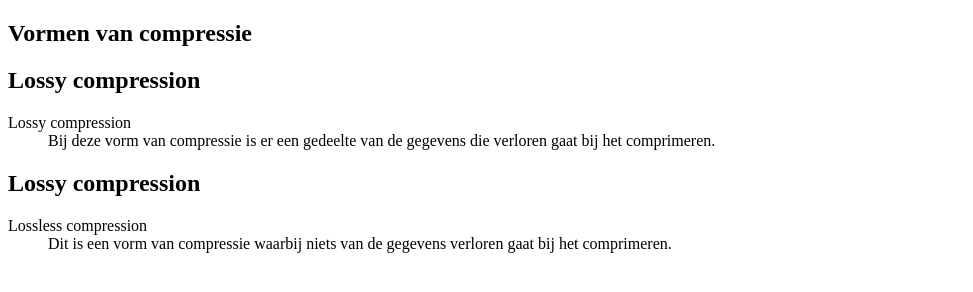
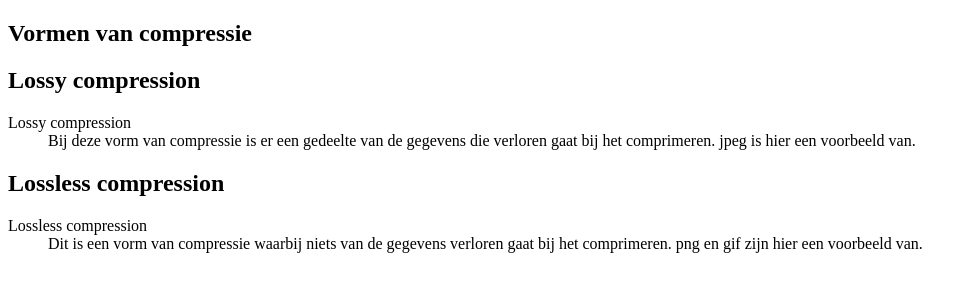
Before and after one commit to Theophile0/Root, a plain HTML site: page Labo_4/Opdracht_1.html in a window 1280 px wide. Shown: the whole page, without its empty margins (0-973 px from the left). Drawn offline with Linux system fonts and the light colour scheme.

Commit message:
Opdracht 1 rest

```diff
--- a/Labo_4/Opdracht_1.html
+++ b/Labo_4/Opdracht_1.html
@@ -11,16 +11,18 @@
     <h2>Lossy compression</h2>
     <dl>
         <dt>Lossy compression</dt>
-            <dd>Bij deze vorm van compressie is er een gedeelte van de gegevens die verloren gaat bij het comprimeren.</dd>
+            <dd>Bij deze vorm van compressie is er een gedeelte van de gegevens die verloren gaat bij het comprimeren. jpeg
+            is hier een voorbeeld van.</dd>
     </dl>
 
 </article>
 
 <article>
-    <h2>Lossy compression</h2>
+    <h2>Lossless compression</h2>
     <dl>
         <dt>Lossless compression</dt>
-            <dd>Dit is een vorm van compressie waarbij niets van de gegevens verloren gaat bij het comprimeren.</dd>
+            <dd>Dit is een vorm van compressie waarbij niets van de gegevens verloren gaat bij het comprimeren. png en gif
+                zijn hier een voorbeeld van.</dd>
     </dl>
 
 </article>
```
